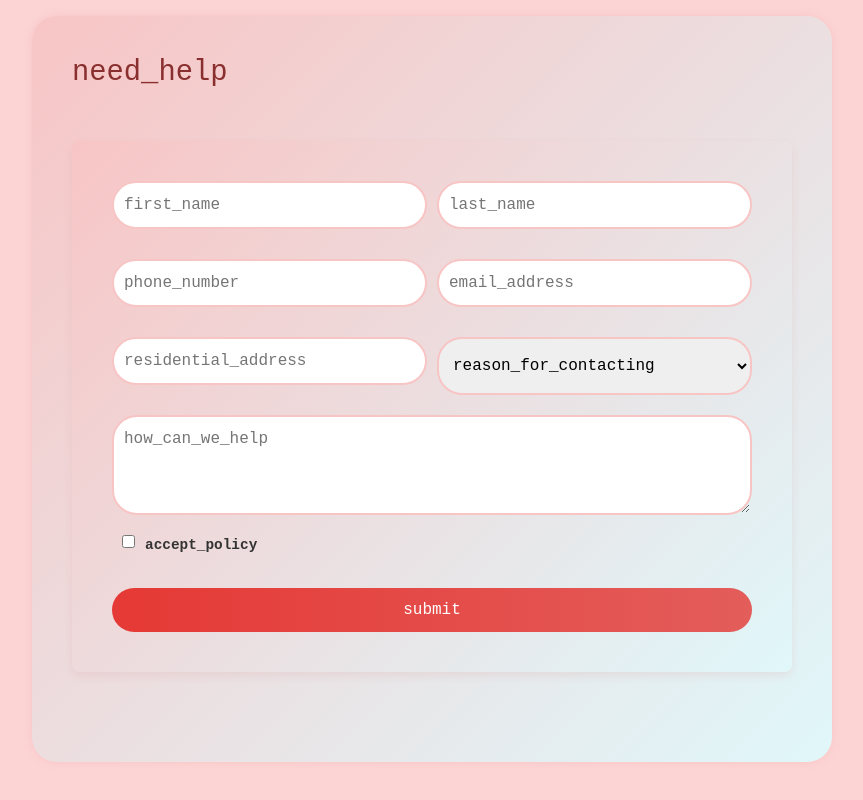
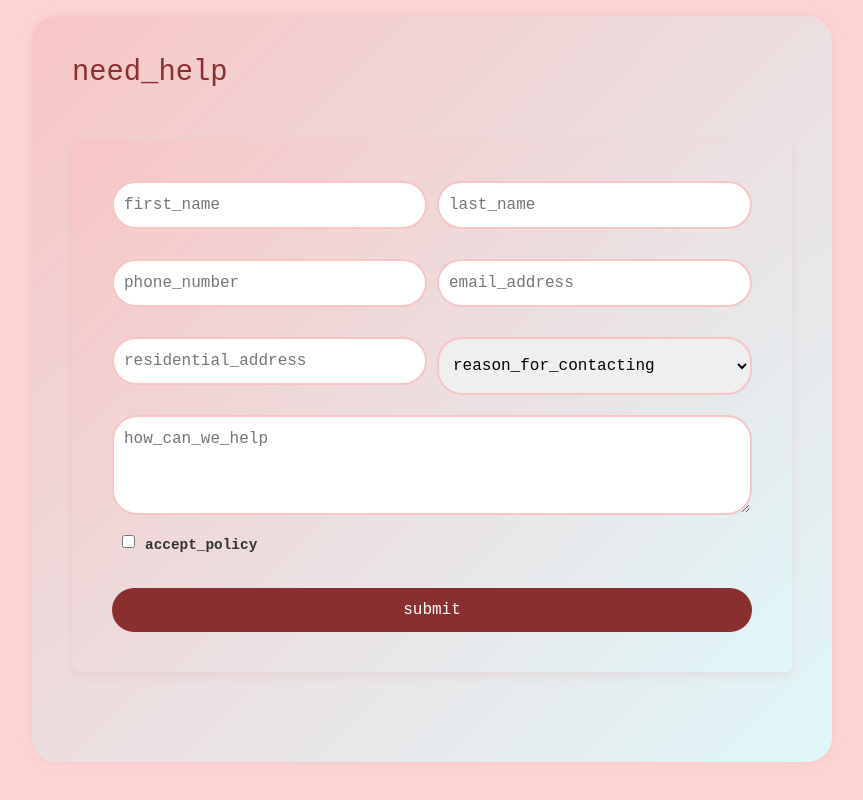
Before and after one commit to brachi2002/latet-lalev, a React (Create React App) app: page / in a window 1280 px wide. Shown: the part 1472-2272 px from the top of the page, without its empty margins (208-1071 px from the left). Built offline with nearby package versions, Linux system fonts and the light colour scheme; no server answers; the database is empty.

Commit message:
Adding elements

```diff
--- a/src/components/ContactForm.css
+++ b/src/components/ContactForm.css
@@ -106,7 +106,7 @@
 .submit-button {
   display: inline-block;
   cursor: pointer;
-  background: linear-gradient(to right, #e53935, #e35d5b); /* גרדיאנט לכפתורים */
+  background: linear-gradient(to right, #8a2f2f, #8a2f2f); /* גרדיאנט לכפתורים */
   color: #ffffff;
   padding: 10px 20px;
   border-radius: 25px; /* עיגול פינות הכפתור */
@@ -116,6 +116,6 @@
 }
 
 .submit-button:hover {
-  background: linear-gradient(to right, #d32f2f, #d34848); /* צבע כפתור בעת ריחוף */
+  background: linear-gradient(to right, #8a2f2f, #8a2f2f); /* צבע כפתור בעת ריחוף */
     transform: scale(1.05);
 }
--- a/src/components/VolunteerPopup.css
+++ b/src/components/VolunteerPopup.css
@@ -76,7 +76,7 @@
 .accept-button {
   display: inline-block;
   cursor: pointer;
-  background: linear-gradient(to right, #e53935, #e35d5b); /* גרדיאנט לכפתורים */
+  background: linear-gradient(to right, #8a2f2f, #e35d5b); /* גרדיאנט לכפתורים */
   color: #ffffff;
   padding: 10px 20px;
   border-radius: 25px; /* עיגול פינות הכפתור */
@@ -85,6 +85,6 @@
  }
 
 .accept-button:hover {
-  background: linear-gradient(to right, #d32f2f, #d34848); /* צבע כפתורים בעת ריחוף */
+  background: linear-gradient(to right, #8a2f2f, #d34848); /* צבע כפתורים בעת ריחוף */
   transform: scale(1.05);
 }
```
